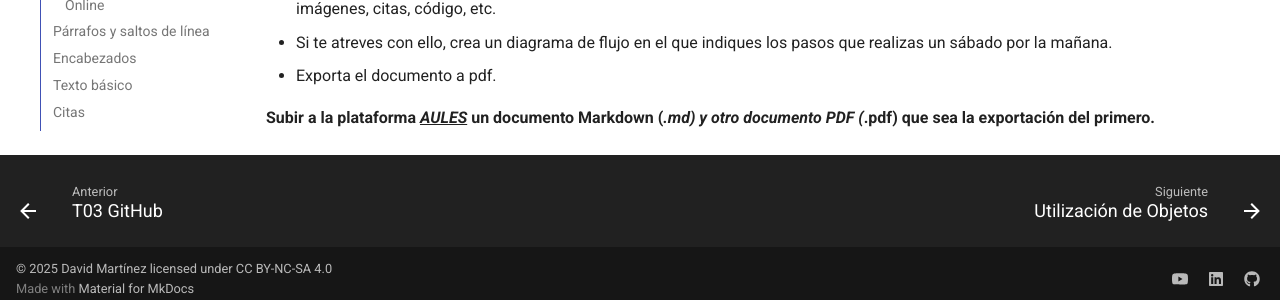
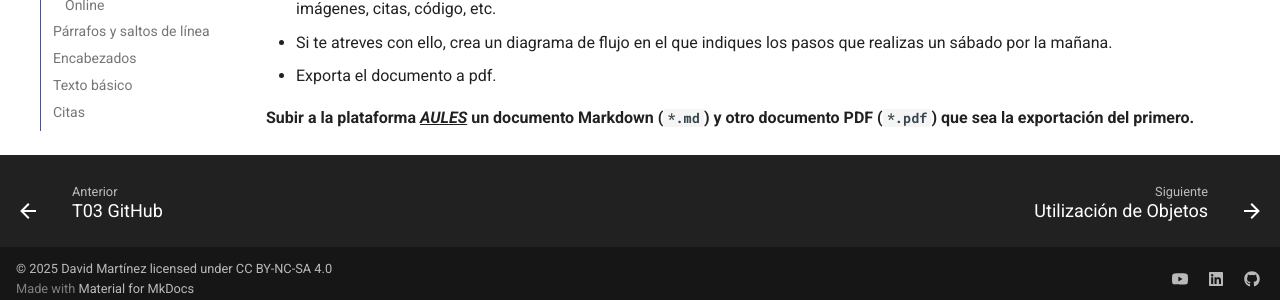
Before and after one commit to martinezpenya/1DAMProgramacion, an MkDocs documentation site: the page built from docs/UD01/UD01_T04_Markdown.md, in a window 1280 px wide and 900 px high, scrolled down 9319 px. Shown: the part 589-889 px from the top of the window. Built offline with MkDocs 1.6.1 and Material for MkDocs 9.7.7, drawn with Linux system fonts in a browser that asks for light colours; emoji names are drawn with the system emoji font; comment, search, counter and statistics services are not loaded.

```diff
--- a/docs/UD01/UD01_T04_Markdown.md
+++ b/docs/UD01/UD01_T04_Markdown.md
@@ -393,4 +393,4 @@ Como tarea, se propone:
 - Si te atreves con ello, crea un diagrama de flujo en el que indiques los pasos que realizas un sábado por la mañana.
 - Exporta el documento a pdf.
 
-**Subir a la plataforma *<u>AULES</u>* un documento Markdown (*.md)  y otro documento PDF (*.pdf) que sea la exportación del primero.**
+**Subir a la plataforma *<u>AULES</u>* un documento Markdown (`*.md`)  y otro documento PDF (`*.pdf`) que sea la exportación del primero.**
```
